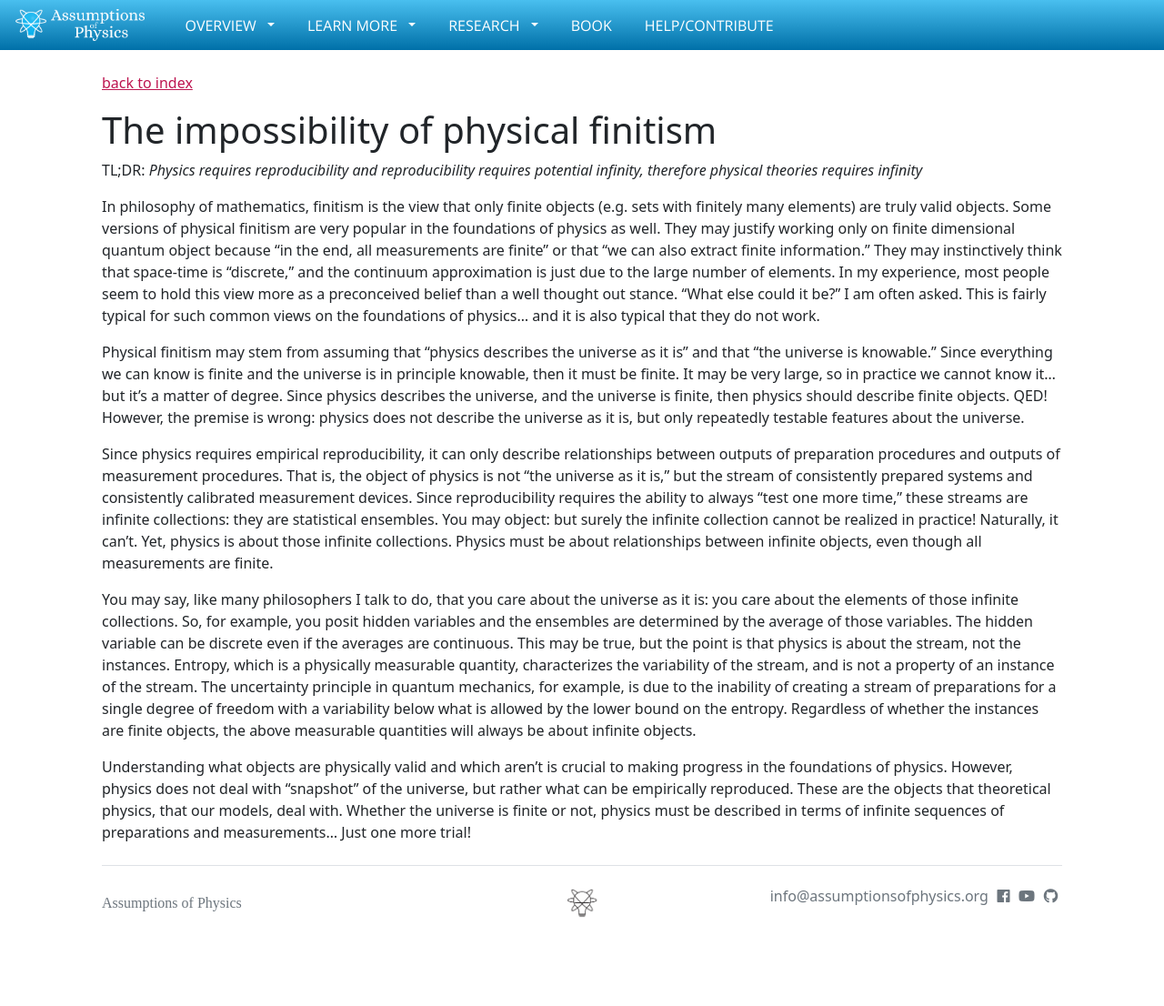
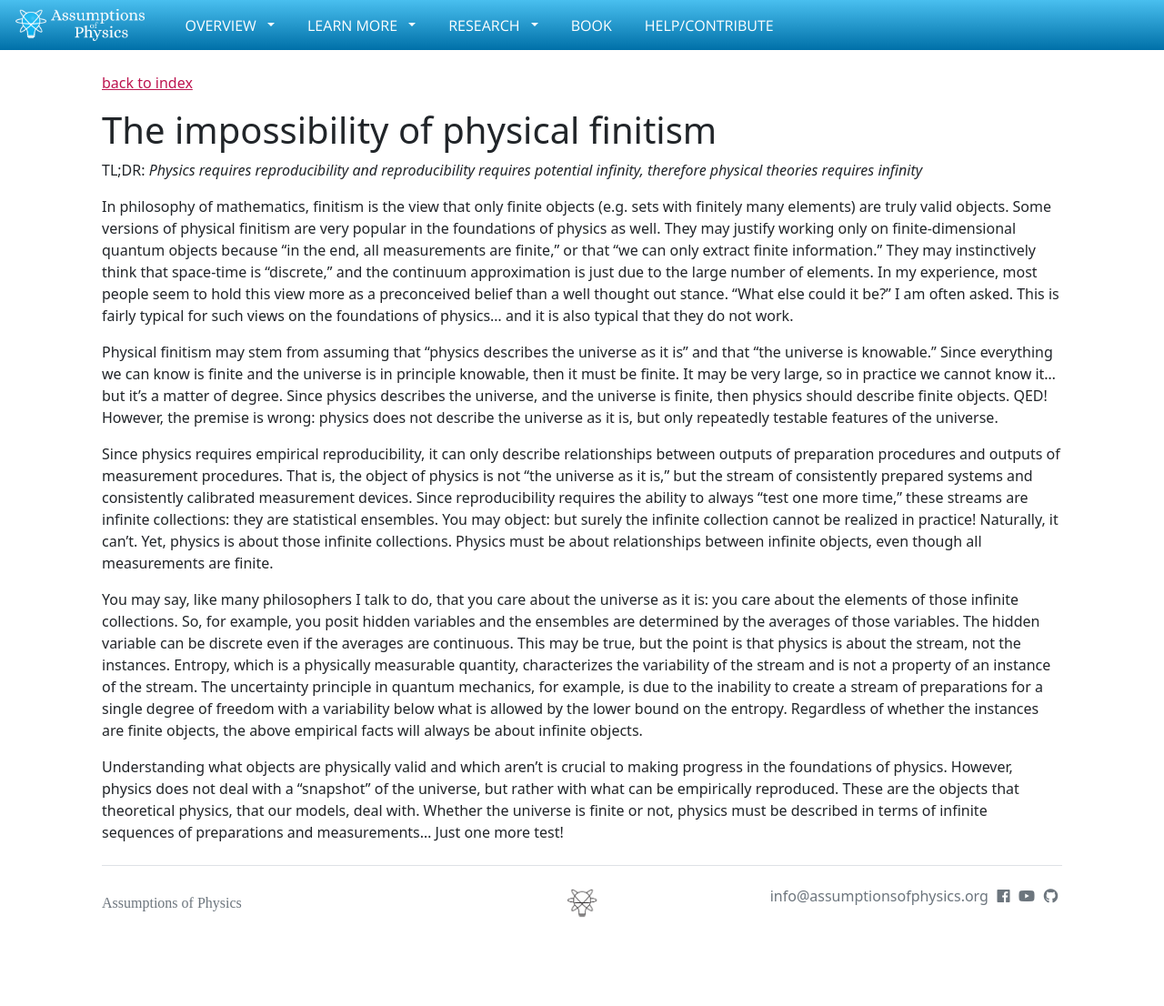
Before and after one commit to assumptionsofphysics/assumptionsofphysics.github.io, a Jekyll site: the page built from _essays/2025-07-15-physics-needs-infinity.md, in a window 1280 px wide. Shown: the whole page at 91% size. Built offline with Jekyll 4.4.1, drawn with Linux system fonts in a browser that asks for light colours; nearby versions of some CDN libraries; some web fonts are replaced.

Commit message:
Fixing more typos

```diff
--- a/_essays/2025-07-15-physics-needs-infinity.md
+++ b/_essays/2025-07-15-physics-needs-infinity.md
@@ -6,12 +6,12 @@ tags: [Foundations of physics, Philosoophy of physics, Infinity]
 draft: true
 ---
 
-In philosophy of mathematics, finitism is the view that only finite objects (e.g. sets with finitely many elements) are truly valid objects. Some versions of physical finitism are very popular in the foundations of physics as well. They may justify working only on finite dimensional quantum object because "in the end, all measurements are finite" or that "we can also extract finite information." They may instinctively think that space-time is "discrete," and the continuum approximation is just due to the large number of elements. In my experience, most people seem to hold this view more as a preconceived belief than a well thought out stance. "What else could it be?" I am often asked. This is fairly typical for such common views on the foundations of physics... and it is also typical that they do not work.
+In philosophy of mathematics, finitism is the view that only finite objects (e.g. sets with finitely many elements) are truly valid objects. Some versions of physical finitism are very popular in the foundations of physics as well. They may justify working only on finite-dimensional quantum objects because "in the end, all measurements are finite," or that "we can only extract finite information." They may instinctively think that space-time is "discrete," and the continuum approximation is just due to the large number of elements. In my experience, most people seem to hold this view more as a preconceived belief than a well thought out stance. "What else could it be?" I am often asked. This is fairly typical for such views on the foundations of physics... and it is also typical that they do not work.
 
-Physical finitism may stem from assuming that "physics describes the universe as it is" and that "the universe is knowable." Since everything we can know is finite and the universe is in principle knowable, then it must be finite. It may be very large, so in practice we cannot know it... but it's a matter of degree. Since physics describes the universe, and the universe is finite, then physics should describe finite objects. QED! However, the premise is wrong: physics does not describe the universe as it is, but only repeatedly testable features about the universe.
+Physical finitism may stem from assuming that "physics describes the universe as it is" and that "the universe is knowable." Since everything we can know is finite and the universe is in principle knowable, then it must be finite. It may be very large, so in practice we cannot know it... but it's a matter of degree. Since physics describes the universe, and the universe is finite, then physics should describe finite objects. QED! However, the premise is wrong: physics does not describe the universe as it is, but only repeatedly testable features of the universe.
 
 Since physics requires empirical reproducibility, it can only describe relationships between outputs of preparation procedures and outputs of measurement procedures. That is, the object of physics is not "the universe as it is," but the stream of consistently prepared systems and consistently calibrated measurement devices. Since reproducibility requires the ability to always "test one more time," these streams are infinite collections: they are statistical ensembles. You may object: but surely the infinite collection cannot be realized in practice! Naturally, it can't. Yet, physics is about those infinite collections. Physics must be about relationships between infinite objects, even though all measurements are finite.
 
-You may say, like many philosophers I talk to do, that you care about the universe as it is: you care about the elements of those infinite collections. So, for example, you posit hidden variables and the ensembles are determined by the average of those variables. The hidden variable can be discrete even if the averages are continuous. This may be true, but the point is that physics is about the stream, not the instances. Entropy, which is a physically measurable quantity, characterizes the variability of the stream, and is not a property of an instance of the stream. The uncertainty principle in quantum mechanics, for example, is due to the inability of creating a stream of preparations for a single degree of freedom with a variability below what is allowed by the lower bound on the entropy. Regardless of whether the instances are finite objects, the above measurable quantities will always be about infinite objects.
+You may say, like many philosophers I talk to do, that you care about the universe as it is: you care about the elements of those infinite collections. So, for example, you posit hidden variables and the ensembles are determined by the averages of those variables. The hidden variable can be discrete even if the averages are continuous. This may be true, but the point is that physics is about the stream, not the instances. Entropy, which is a physically measurable quantity, characterizes the variability of the stream and is not a property of an instance of the stream. The uncertainty principle in quantum mechanics, for example, is due to the inability to create a stream of preparations for a single degree of freedom with a variability below what is allowed by the lower bound on the entropy. Regardless of whether the instances are finite objects, the above empirical facts will always be about infinite objects.
 
-Understanding what objects are physically valid and which aren't is crucial to making progress in the foundations of physics. However, physics does not deal with "snapshot" of the universe, but rather what can be empirically reproduced. These are the objects that theoretical physics, that our models, deal with. Whether the universe is finite or not, physics must be described in terms of infinite sequences of preparations and measurements... Just one more trial!
+Understanding what objects are physically valid and which aren't is crucial to making progress in the foundations of physics. However, physics does not deal with a "snapshot" of the universe, but rather with what can be empirically reproduced. These are the objects that theoretical physics, that our models, deal with. Whether the universe is finite or not, physics must be described in terms of infinite sequences of preparations and measurements... Just one more test!
```
